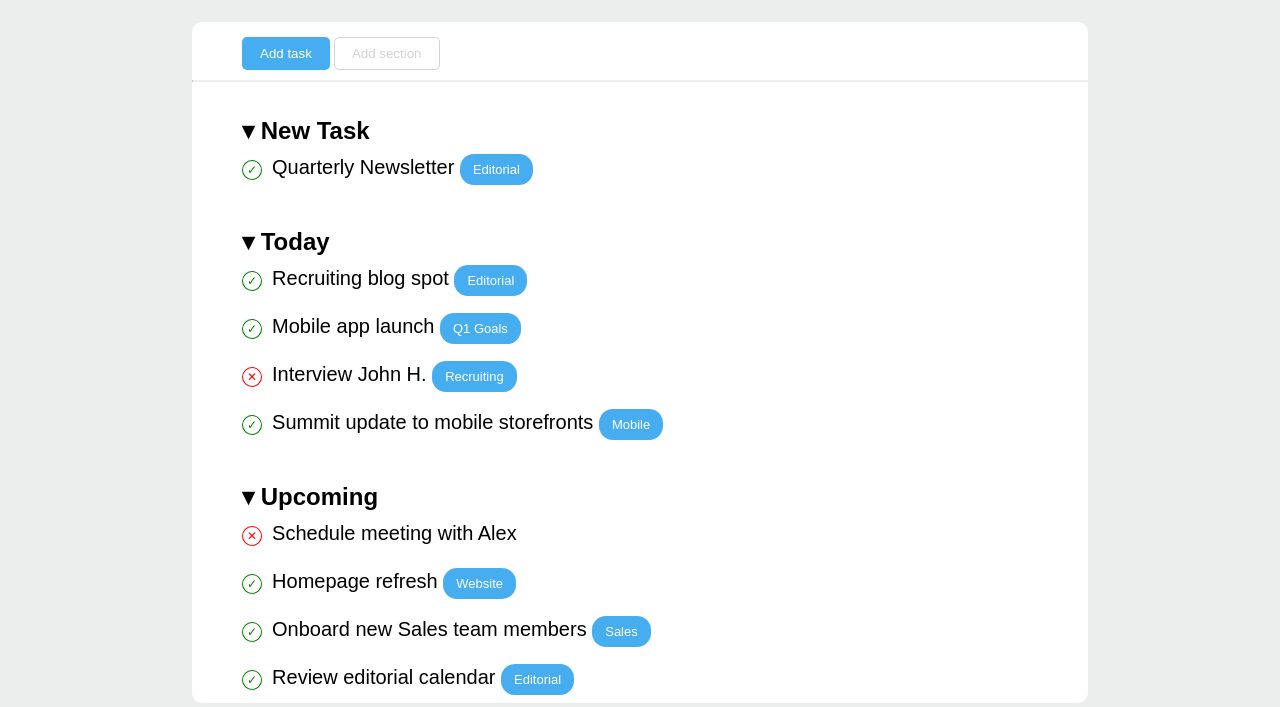
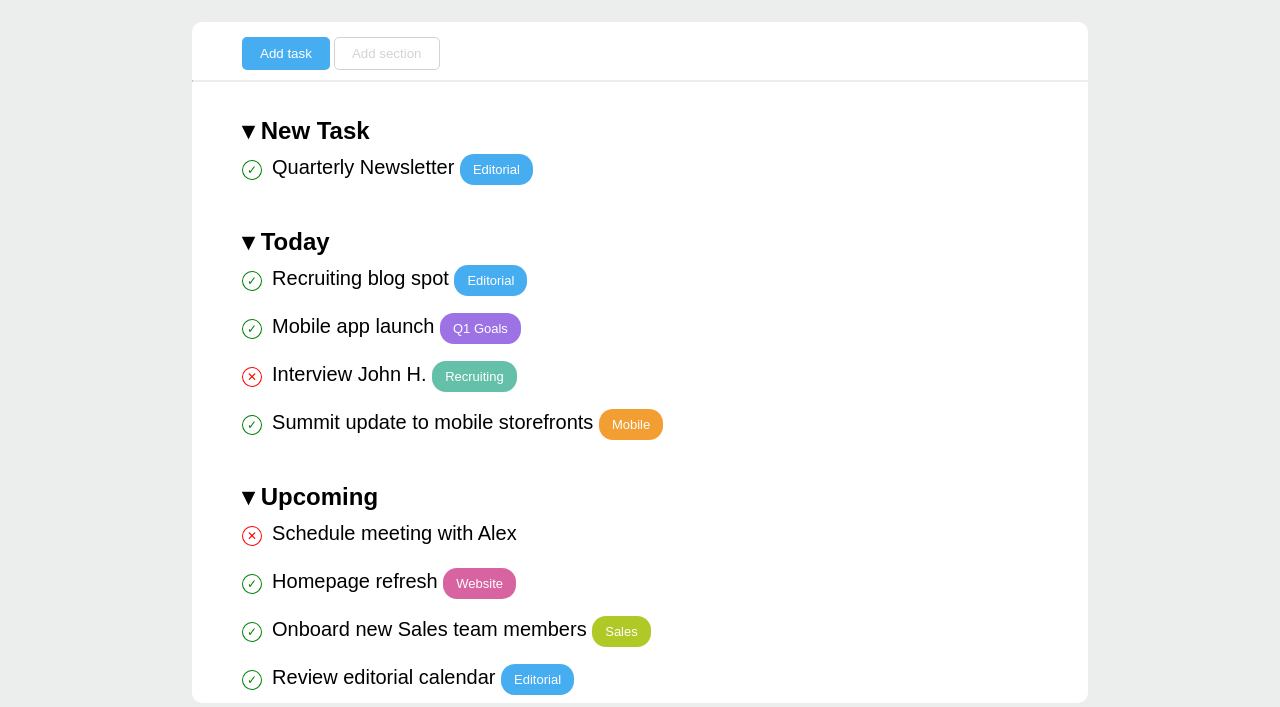
Before and after one commit to sophiamziou/html-css-toboolist, a plain HTML site: page index.html in a window 1280 px wide. Shown: the part 93-800 px from the top of the page. Drawn offline with Linux system fonts and the light colour scheme.

Commit message:
list boxes added

```diff
--- a/css/style.css
+++ b/css/style.css
@@ -108,9 +108,32 @@ li::before {
 span {
     display: inline-block;
     color: white;
-    background-color: rgb(71,173,241);
     border-radius: 14px;
     font-size: 13px;
     line-height: 5px;
     padding: 13px;
 }
+
+.blue-box {
+    background-color: rgb(71,173,241);
+}
+
+.purple-box {
+    background-color:rgb(156,114,228);
+}
+
+.turquoise-box {
+    background-color: rgb(100,192,169);
+}
+
+.orange-box {
+    background-color: rgb(242,158,51);
+}
+
+.pink-box {
+    background-color: rgb(216,99,161);
+}
+
+.green-box {
+    background-color: rgb(176,201,38);
+}
--- a/index.html
+++ b/index.html
@@ -23,25 +23,25 @@
         <div class="lista">
             <h2>&#9662; New Task</h2>
             <ul>
-                <li class="done">Quarterly Newsletter <span>Editorial</span></li>
+                <li class="done">Quarterly Newsletter <span class="blue-box">Editorial</span></li>
             </ul>
         </div>
         <div class="lista">
             <h2>&#9662; Today</h2>
             <ul>
-                <li class="done">Recruiting blog spot <span>Editorial</span></li>
-                <li class="done">Mobile app launch <span>Q1 Goals</span></li>
-                <li class="undone">Interview John H. <span>Recruiting</span></li>
-                <li class="done">Summit update to mobile storefronts <span>Mobile</span></li>
+                <li class="done">Recruiting blog spot <span class="blue-box">Editorial</span></li>
+                <li class="done">Mobile app launch <span class="purple-box">Q1 Goals</span></li>
+                <li class="undone">Interview John H. <span class="turquoise-box">Recruiting</span></li>
+                <li class="done">Summit update to mobile storefronts <span class="orange-box">Mobile</span></li>
             </ul>
         </div>
         <div class="lista">
             <h2>&#9662; Upcoming</h2>
             <ul>
                 <li class="undone">Schedule meeting with Alex</li>
-                <li class="done">Homepage refresh <span>Website</span></li>
-                <li class="done">Onboard new Sales team members <span>Sales</span></li>
-                <li class="done">Review editorial calendar <span>Editorial</span></li>
+                <li class="done">Homepage refresh <span class="pink-box">Website</span></li>
+                <li class="done">Onboard new Sales team members <span class="green-box">Sales</span></li>
+                <li class="done">Review editorial calendar <span class="blue-box">Editorial</span></li>
             </ul>
         </div>
     </main>
```
